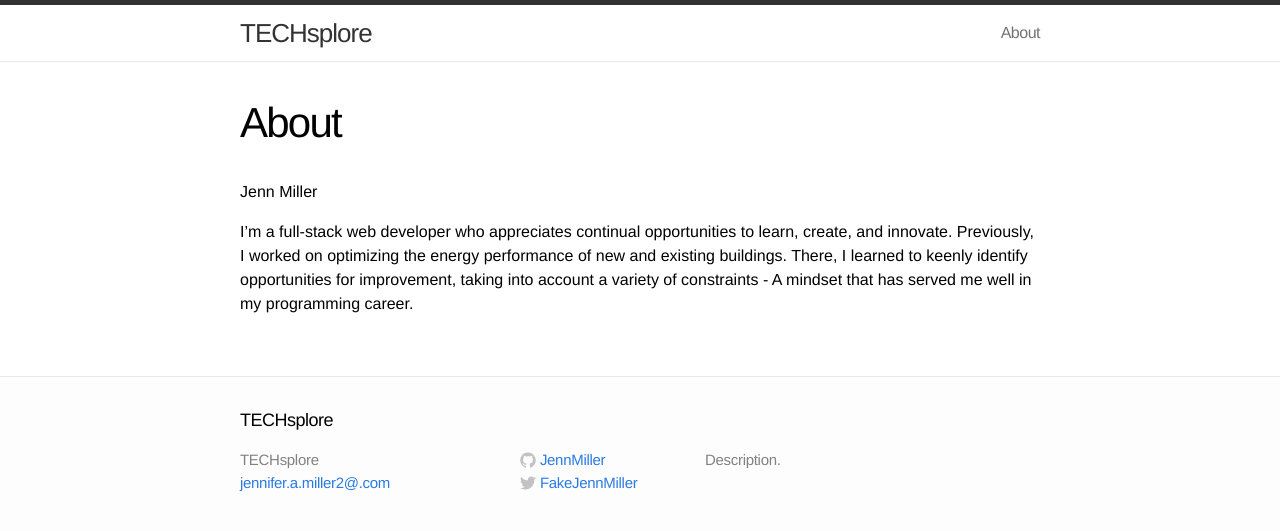
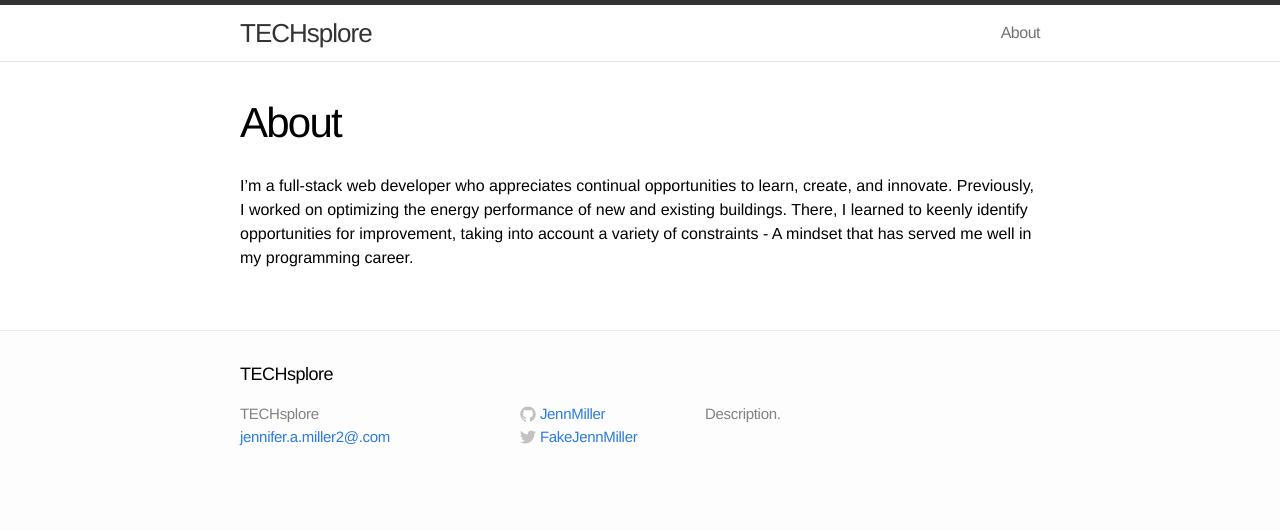
Before and after one commit to JayMiller21/JennMiller.github.io, a Jekyll site: the page built from about.md, in a window 1280 px wide. Shown: the top 531 px of the page. Built offline with Jekyll 4.4.1, drawn with Linux system fonts in a browser that asks for light colours.

Commit message:
Update about page

```diff
--- a/about.md
+++ b/about.md
@@ -4,6 +4,4 @@ title: About
 permalink: /about/
 ---
 
-# Jenn Miller
-
 I’m a full-stack web developer who appreciates continual opportunities to learn, create, and innovate. Previously, I worked on optimizing the energy performance of new and existing buildings. There, I learned to keenly identify opportunities for improvement, taking into account a variety of constraints - A mindset that has served me well in my programming career.
```
